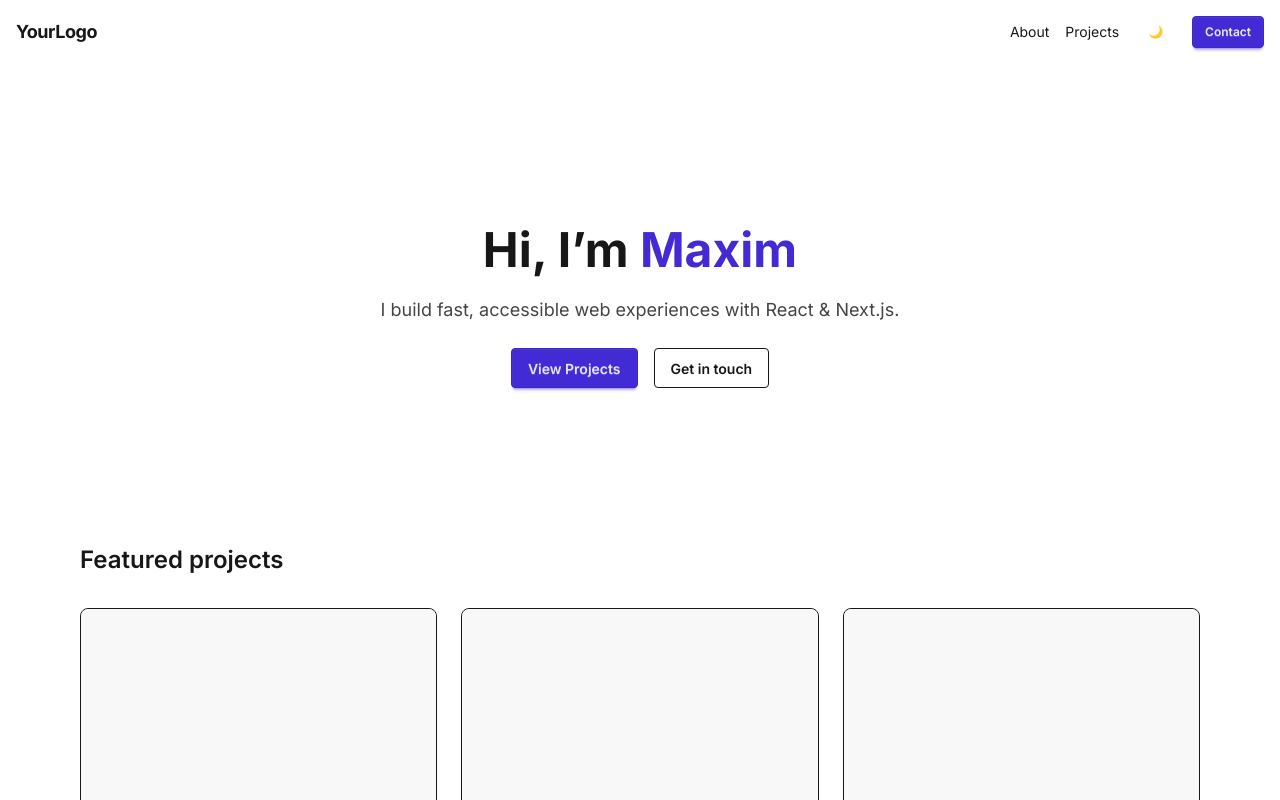
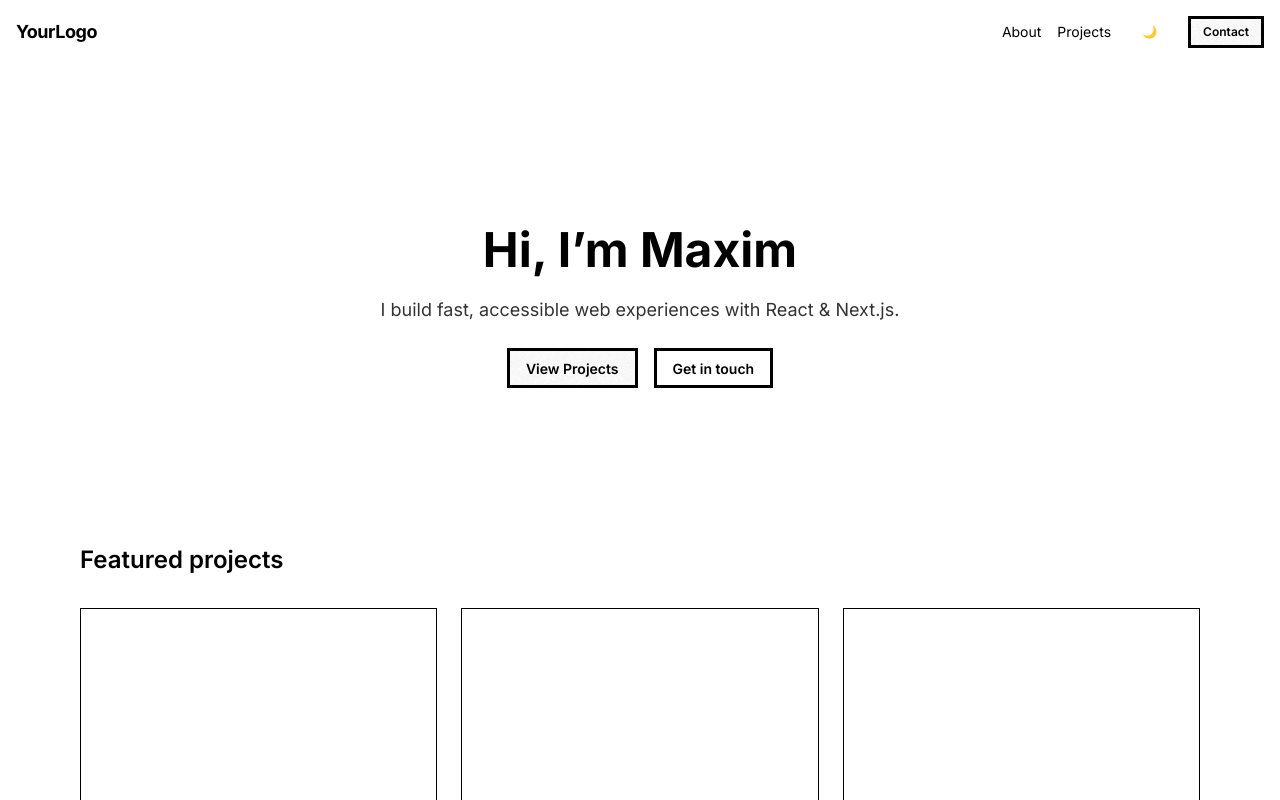
Before and after one commit to MarchalMaxim/marchalmaxim.github.io, a Next.js app: page / in a window 1280 px wide. Shown: the top 800 px of the page. Built offline with nearby package versions, Linux system fonts and the light colour scheme.

Commit message:
Clean up globals.css

```diff
--- a/src/app/globals.css
+++ b/src/app/globals.css
@@ -1,14 +1,12 @@
 @import "tailwindcss";
 @plugin "daisyui" {
-  themes: light, dark, cupcake, maxport --default;
+  themes: maxport --default, maxport-light;
 };
 
-
+/* ---------- DARK THEME: maxport ---------- */
 @plugin "daisyui/theme" {
   name: "maxport";
-  default: false;
-  prefersdark: false;
-  color-scheme: "dark";
+  color-scheme: dark;
   --color-base-100: oklch(14% 0.005 285.823);
   --color-base-200: oklch(21% 0.006 285.885);
   --color-base-300: oklch(27% 0.006 286.033);
@@ -30,67 +28,50 @@
   --color-error: oklch(70% 0.191 22.216);
   --color-error-content: oklch(25% 0.092 26.042);
   --radius-selector: 0.5rem;
-  --radius-field: 1rem;
-  --radius-box: 1rem;
+  --radius-field:    1rem;
+  --radius-box:      1rem;
   --size-selector: 0.25rem;
-  --size-field: 0.25rem;
+  --size-field:    0.25rem;
   --border: 1px;
-  --depth: 1;
-  --noise: 0;
+  --depth:  1;
+  --noise:  0;
 }
 
+/* ---------- LIGHT THEME: maxport-light ---------- */
 @plugin "daisyui/theme" {
   name: "maxport-light";
   color-scheme: light;
   --color-base-100: oklch(98% 0 0);
   --color-base-content: oklch(12% 0.004 285);
-  --color-primary: oklch(85% 0.199 91.936);
-  --color-primary-content: oklch(28% 0.066 53.813);
-  --color-secondary: oklch(75% 0.183 55.934);
+  --color-primary:           oklch(85% 0.199 91.936);
+  --color-primary-content:   oklch(28% 0.066 53.813);
+  --color-secondary:         oklch(75% 0.183 55.934);
   --color-secondary-content: oklch(26% 0.079 36.259);
-  --color-accent: oklch(70% 0.183 293.541);
-  --color-accent-content: oklch(28% 0.141 291.089);
-  --color-neutral: oklch(37% 0.013 285.805);
-  --color-neutral-content: oklch(98% 0 0);
-  --color-info: oklch(70% 0.165 254.624);
-  --color-info-content: oklch(28% 0.091 267.935);
-  --color-success: oklch(84% 0.238 128.85);
-  --color-success-content: oklch(27% 0.072 132.109);
-  --color-warning: oklch(75% 0.183 55.934);
-  --color-warning-content: oklch(26% 0.079 36.259);
-  --color-error: oklch(70% 0.191 22.216);
-  --color-error-content: oklch(25% 0.092 26.042);
+  --color-accent:            oklch(70% 0.183 293.541);
+  --color-accent-content:    oklch(28% 0.141 291.089);
+  --color-neutral:           oklch(37% 0.013 285.805);
+  --color-neutral-content:   oklch(98% 0 0);
+  --color-info:              oklch(70% 0.165 254.624);
+  --color-info-content:      oklch(28% 0.091 267.935);
+  --color-success:           oklch(84% 0.238 128.85);
+  --color-success-content:   oklch(27% 0.072 132.109);
+  --color-warning:           oklch(75% 0.183 55.934);
+  --color-warning-content:   oklch(26% 0.079 36.259);
+  --color-error:             oklch(70% 0.191 22.216);
+  --color-error-content:     oklch(25% 0.092 26.042);
+  /* same shared tokens */
   --radius-selector: 0.5rem;
-  --radius-field: 1rem;
-  --radius-box: 1rem;
+  --radius-field:    1rem;
+  --radius-box:      1rem;
   --size-selector: 0.25rem;
-  --size-field: 0.25rem;
+  --size-field:    0.25rem;
   --border: 1px;
-  --depth: 1;
-  --noise: 0;
+  --depth:  1;
+  --noise:  0;
 }
 
-:root {
-  --background: #ffffff;
-  --foreground: #171717;
-}
 
 @theme inline {
-  --color-background: var(--background);
-  --color-foreground: var(--foreground);
   --font-sans: var(--font-geist-sans);
   --font-mono: var(--font-geist-mono);
 }
-
-@media (prefers-color-scheme: dark) {
-  :root {
-    --background: #0a0a0a;
-    --foreground: #ededed;
-  }
-}
-
-body {
-  background: var(--background);
-  color: var(--foreground);
-  font-family: Arial, Helvetica, sans-serif;
-}
```
